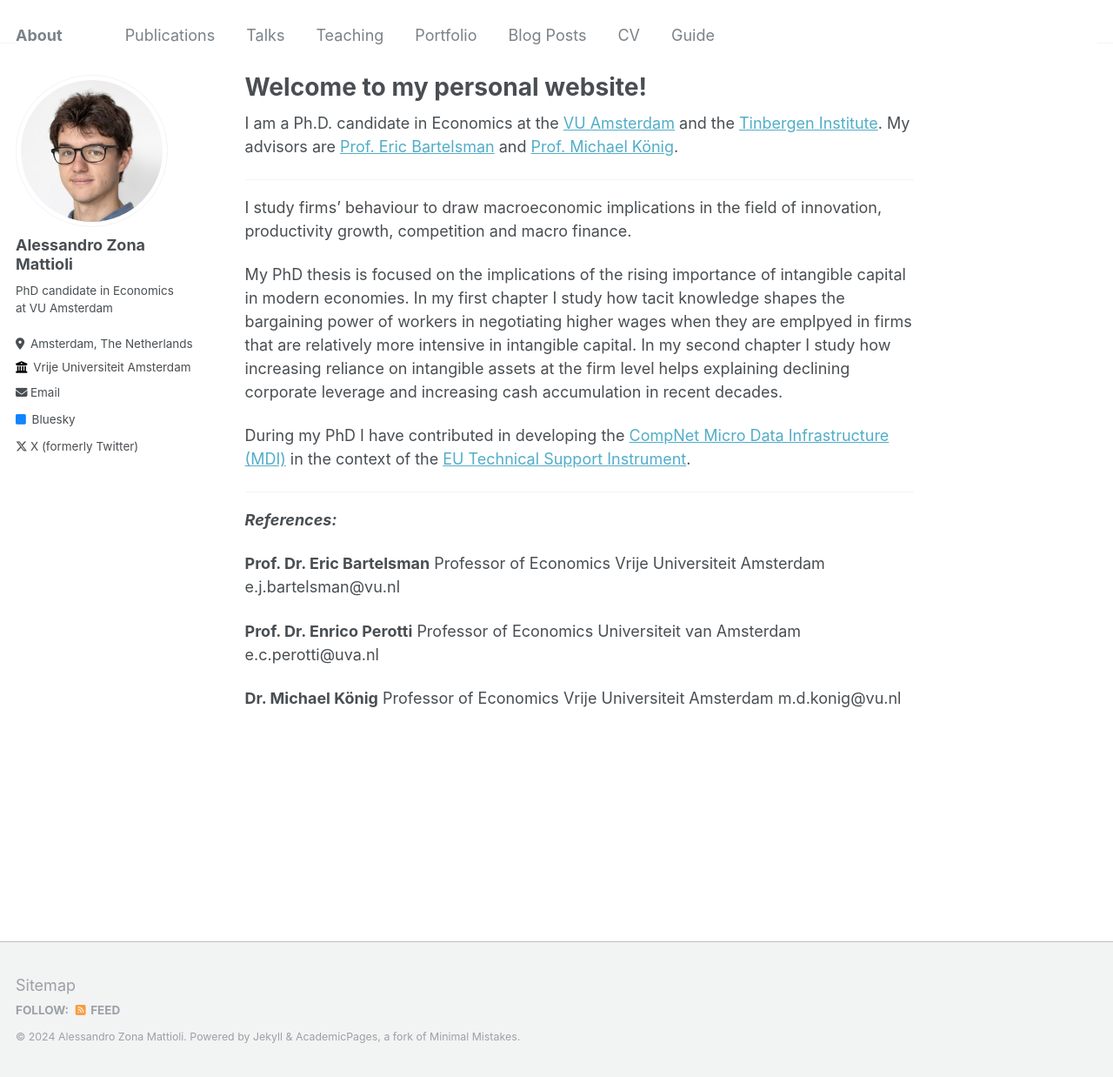
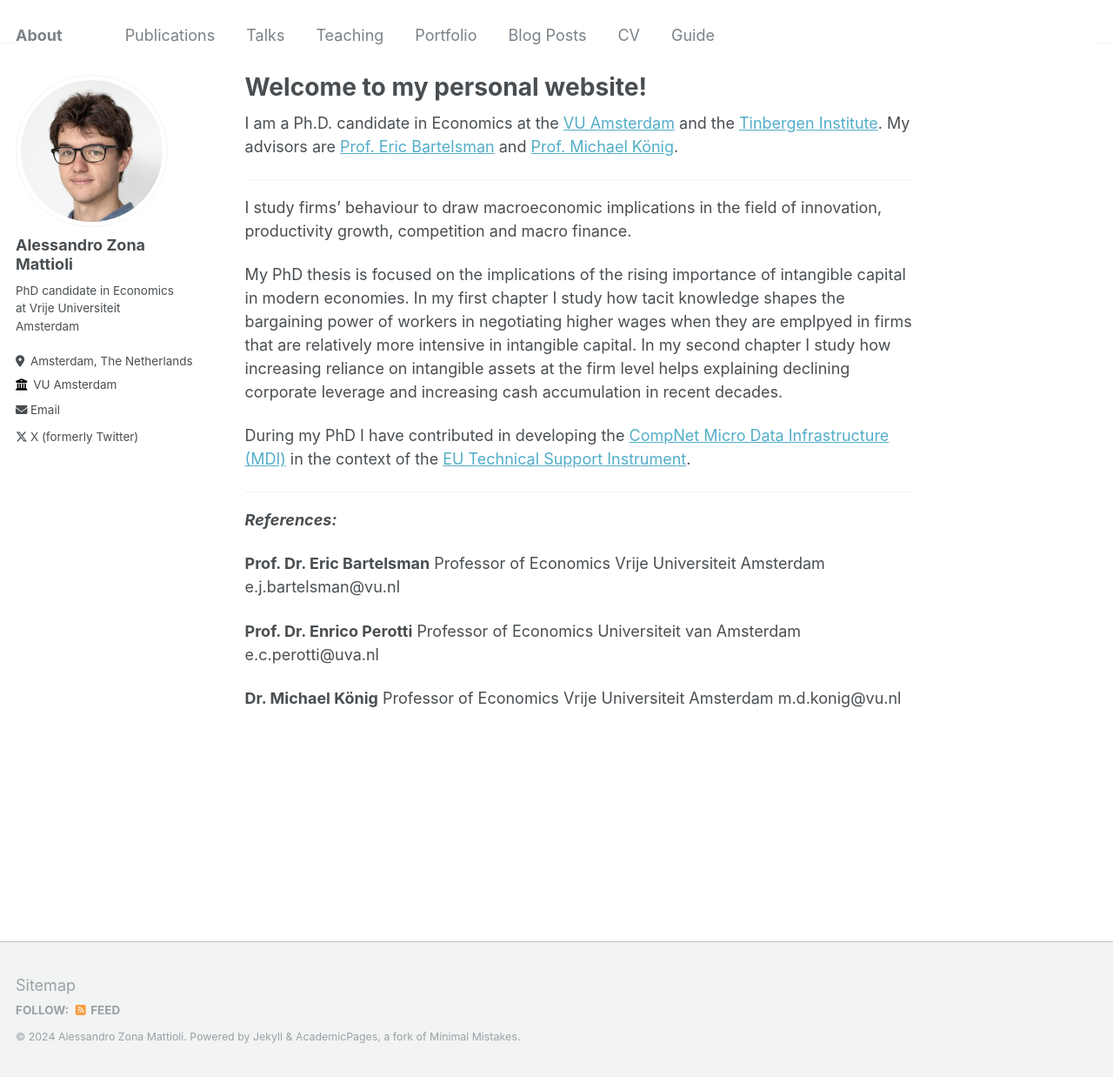
Before and after one commit to zmale/alessandrozonamattioli.github.io, a Jekyll site: the page built from _pages/about.md, in a window 1280 px wide and 1238 px high. Shown: the whole window at 87% size. Built offline with Jekyll 4.4.1, drawn with Linux system fonts in a browser that asks for light colours.

Commit message:
Update _config.yml

```diff
--- a/_config.yml
+++ b/_config.yml
@@ -24,9 +24,9 @@ author:
   avatar           : "self_picture.jpg"
   name             : "Alessandro Zona Mattioli"
   pronouns         : # example: "she/her"
-  bio              : "PhD candidate in Economics at VU Amsterdam"
+  bio              : "PhD candidate in Economics at Vrije Universiteit Amsterdam"
   location         : "Amsterdam, The Netherlands"
-  employer         : "Vrije Universiteit Amsterdam"
+  employer         : "VU Amsterdam"
   uri              : # URL
   email            : "a.zonamattioli@vu.nl"
 
@@ -47,7 +47,7 @@ author:
   stackoverflow    : # User number or user number and name (i.e., use "1" or "1/jeff-atwood")
 
   # Social media
-  bluesky          : "bsky.app" # Replace this with you Bluesky username
+  bluesky          : #"bsky.app" # Replace this with you Bluesky username
   facebook         : # Username
   flickr           : # Username
   foursquare       : # Username
```
